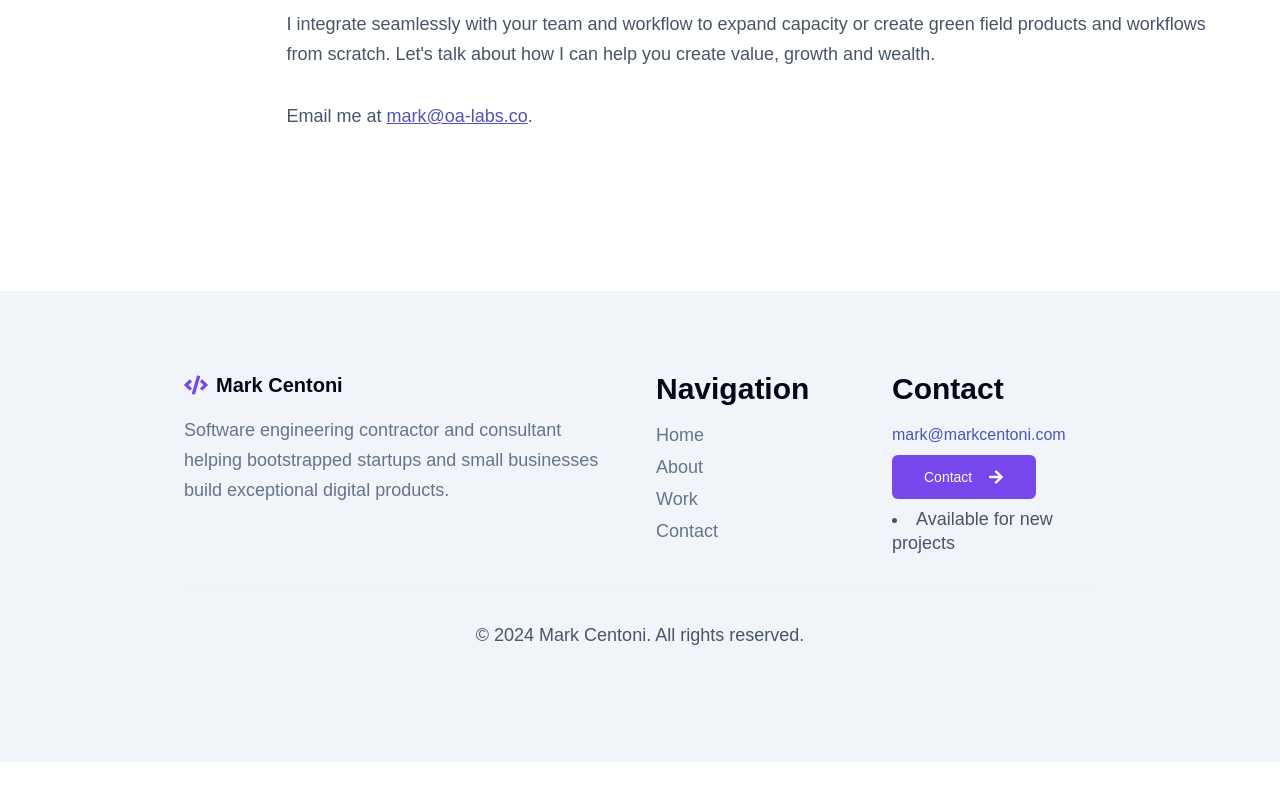
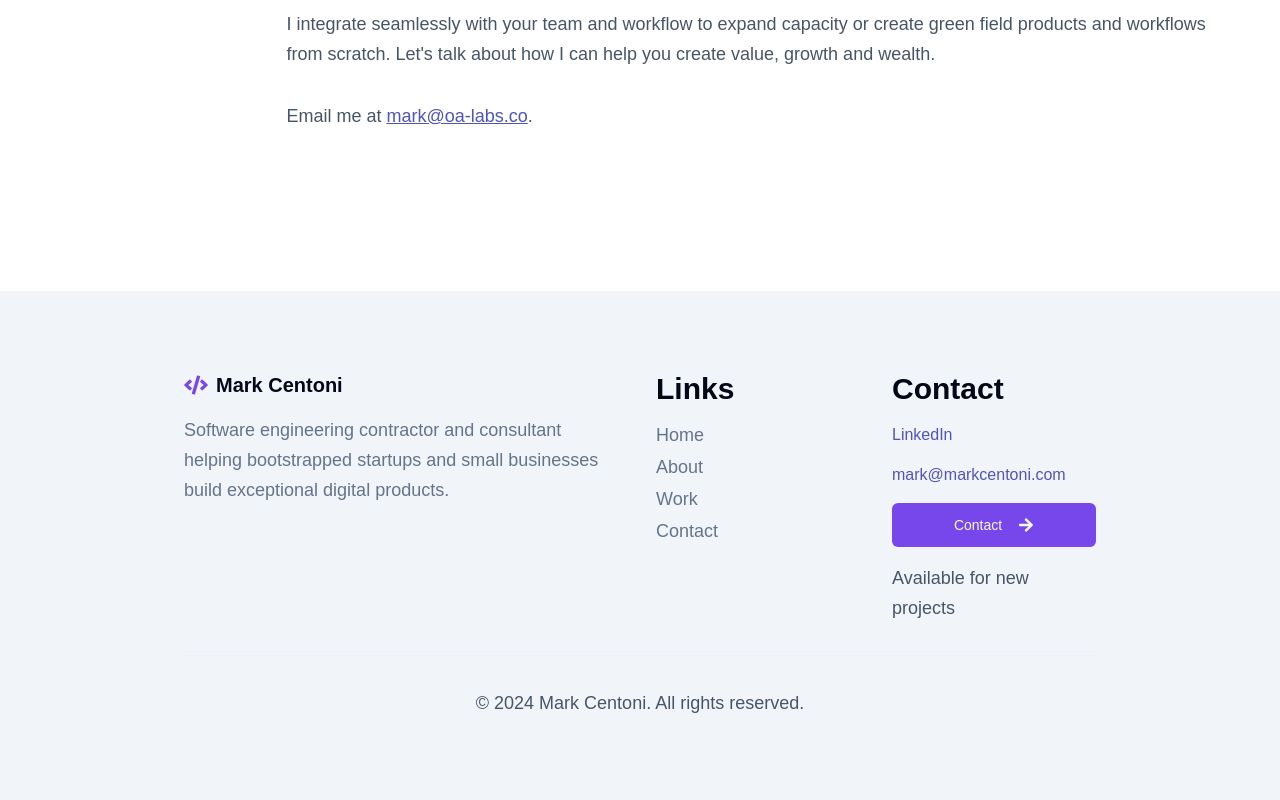
Before and after one commit to marklc44/mc-sanity, a Next.js app: page /about in a window 1280 px wide. Shown: the part 1047-1847 px from the top of the page. Before the commit the page ends 1809 px from the top, so only its background shows below. Built offline with nearby package versions, Linux system fonts and the light colour scheme; no server answers.

Commit message:
fixed footer

```diff
--- a/app/_components/shared/Footer.tsx
+++ b/app/_components/shared/Footer.tsx
@@ -34,7 +34,7 @@ export default function Footer() {
           </div>
 
           <div>
-            <h3 className="font-semibold text-foreground mb-4">Navigation</h3>
+            <h3 className="font-semibold text-foreground mb-4">Links</h3>
             <ul className="space-y-2 list-none">
               {navigation.map((item) => (
                 <li key={item.name}>
@@ -51,11 +51,21 @@ export default function Footer() {
 
           <div>
             <h3 className="font-semibold text-foreground mb-4">Contact</h3>
-            <ul className="space-y-2 text-muted-foreground">
+            <div className="space-y-2 text-muted-foreground flex flex-col gap-2">
+              <div>
+                <Link
+                  className="link"
+                  target="_blank"
+                  href="https://www.linkedin.com/in/markcentoni/"
+                  style={{
+                    textDecoration: 'none',
+                  }}
+                >LinkedIn</Link>
+              </div>
               <EmailAddress />
               <ContactFormButton text="Contact" />
-              <li>Available for new projects</li>
-            </ul>
+              <p>Available for new projects</p>
+            </div>
           </div>
         </div>
 
```
